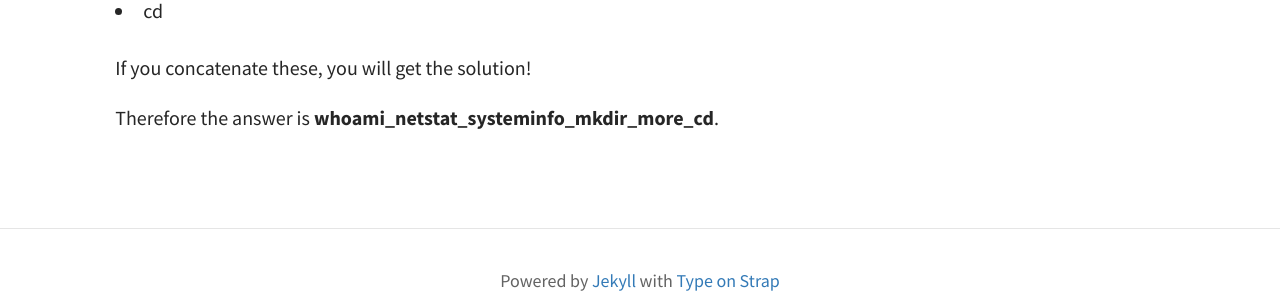
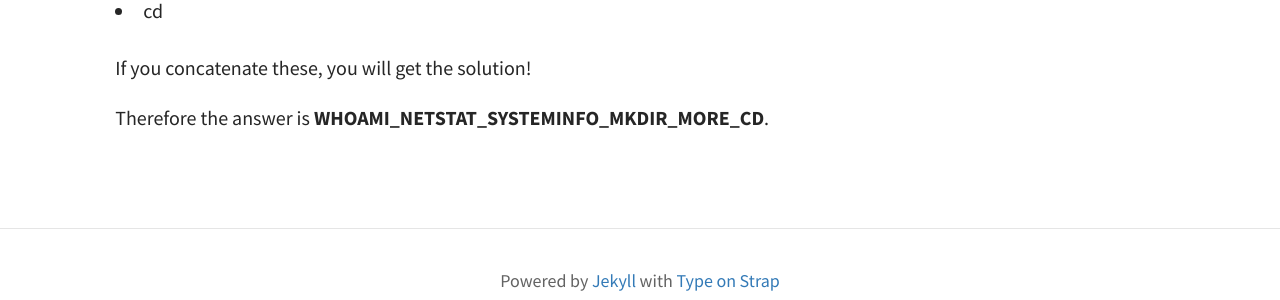
Before and after one commit to jnk838/insight-week-challenge, a Jekyll site: the page built from pages/solutions/oink-oink.md, in a window 1280 px wide. Shown: the part 914-1214 px from the top of the page. Built offline with Jekyll 4.4.1, drawn with Linux system fonts in a browser that asks for light colours.

```diff
--- a/pages/solutions/oink-oink.md
+++ b/pages/solutions/oink-oink.md
@@ -30,4 +30,4 @@ The values here were quite obscure, but as per the name of the challenge, it had
 
 <br>If you concatenate these, you will get the solution!
 
-Therefore the answer is **whoami_netstat_systeminfo_mkdir_more_cd**.
+Therefore the answer is **WHOAMI_NETSTAT_SYSTEMINFO_MKDIR_MORE_CD**.
```
